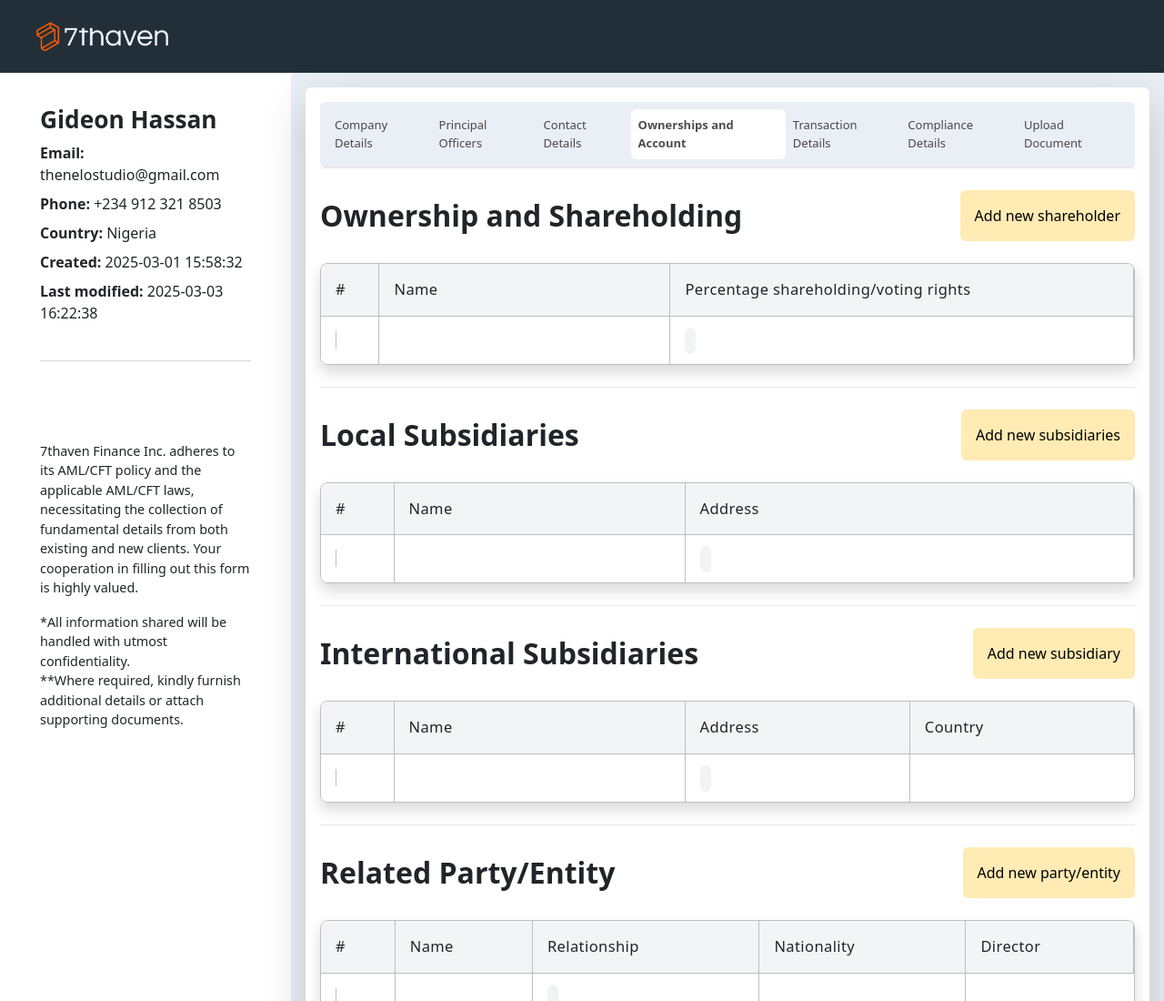
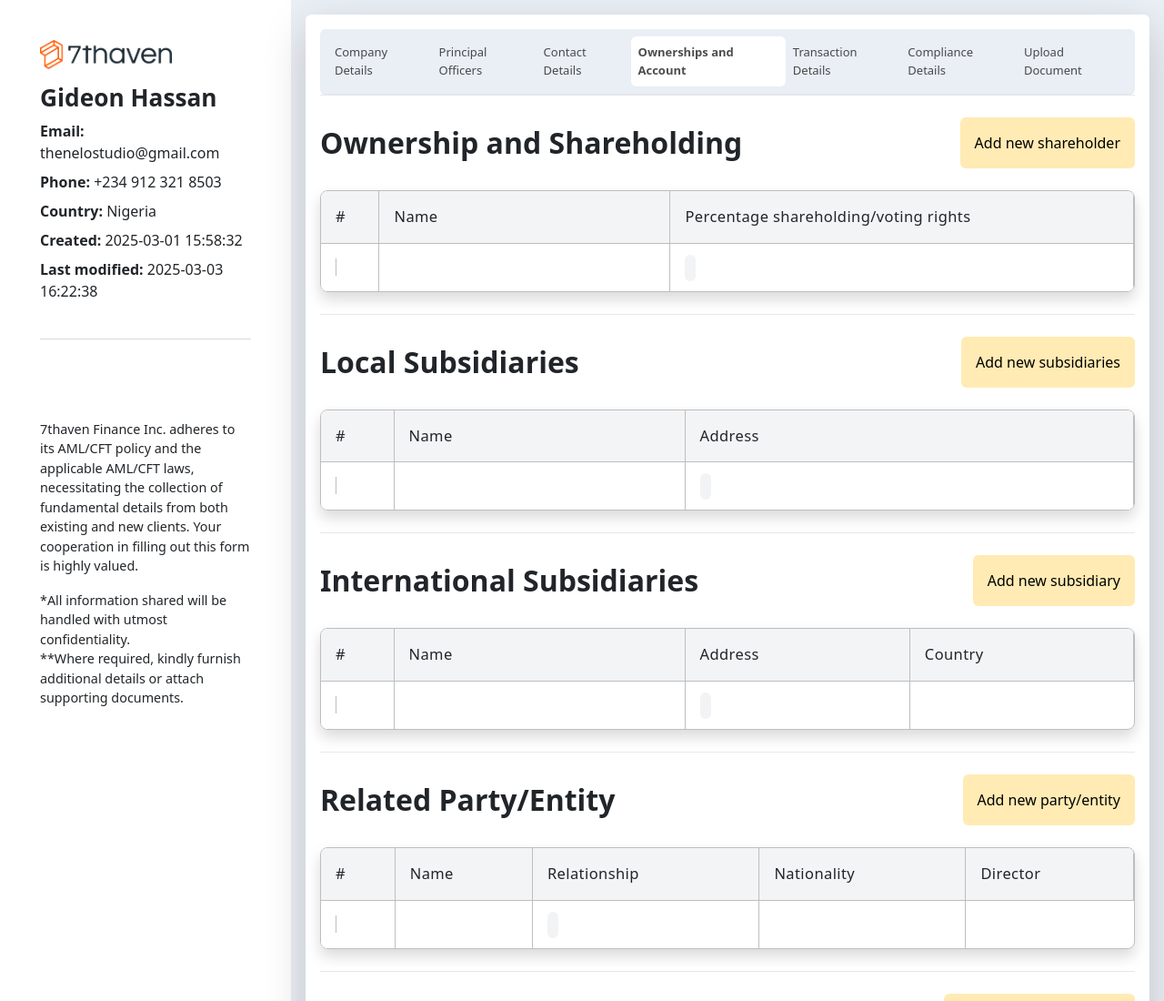
Before and after one commit to oluwakoredee/7th_compliance, a plain HTML site: page ownershipAccount.html in a window 1280 px wide. Shown: the top 1100 px of the page at 91% size. Drawn offline with nearby package versions, Linux system fonts and the light colour scheme.

Commit message:
third commit

```diff
--- a/ownershipAccount.html
+++ b/ownershipAccount.html
@@ -40,17 +40,15 @@
   </head>
   <body class="">
     <!-- Top navbar -->
-    <nav class="bg-[#222F38] py-4">
-      <img
-        src="./Logo main 1 (1).png"
-        class="h-6 lg:pl-10 pl-5 lg:h-8"
-        alt=""
-      />
-    </nav>
-    <!-- Top navbar -->
 
     <div class="flex flex-col xl:flex-row lg:mt-0 lg:p-0">
       <div class="xl:ml-6 xl:w-[22%] pl-5 pr-14 lg:mt-5 lg:px-5 pb-5 xl:mr-6">
+      <img
+        src="./Logo main 1.png"
+        class="h-6  mt-4 lg:h-8"
+        alt=""
+      />
+
         <div
           class="lg:text-[16px] text-[15.44px] border-b-[1px] pt-3 border-[#D8D8D8] pb-10 flex flex-col gap-2"
         >
```
Also changed, not shown: complianceDetail.html (+7 -2 lines), contactDetails.html (+7 -2 lines), index.html (+7 -2 lines), principalofficers.html (+7 -2 lines), transactionDetails.html (+7 -2 lines), uploadDocument.html (+7 -2 lines), Logo main 1.png (added).
